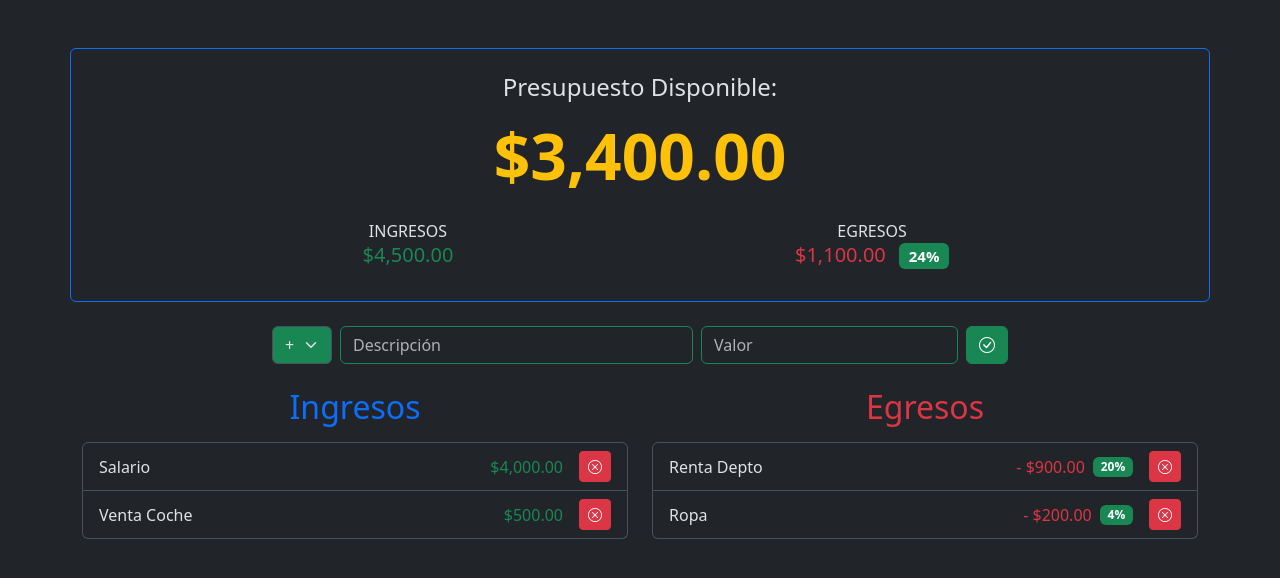
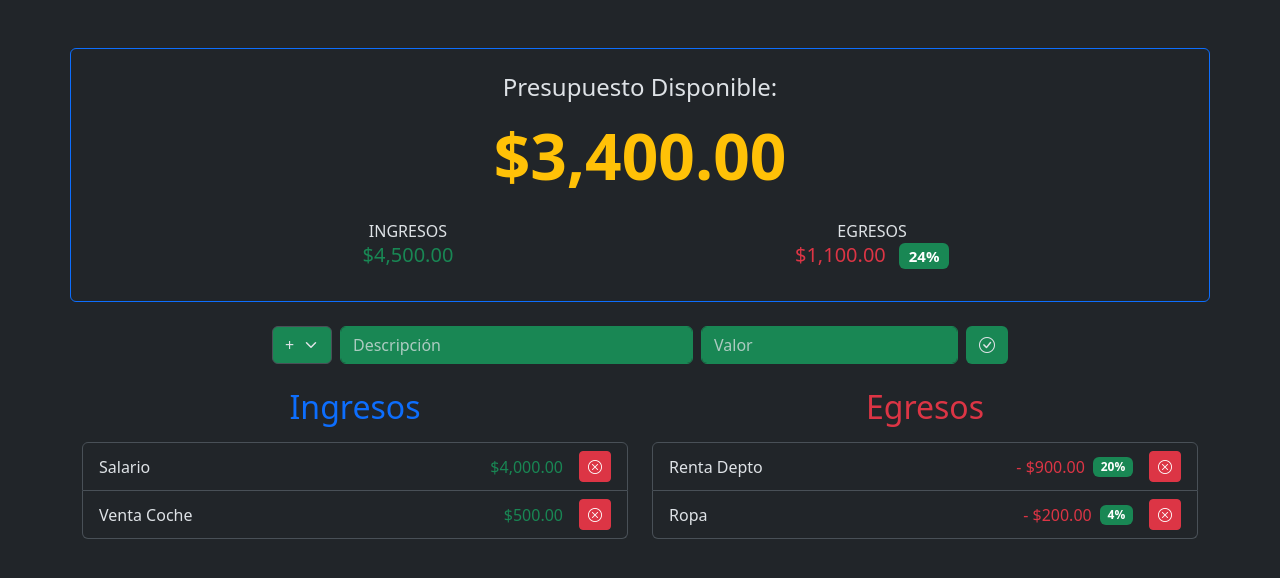
Before and after one commit to AdrianGaray/app-presupuesto, an Angular app: page / in a window 1280 px wide. Shown: the top 578 px of the page. Built offline with nearby package versions, Linux system fonts and the light colour scheme.

Commit message:
Capítulo 61 - ngClass

```diff
--- a/src/app/formulario/formulario.component.html
+++ b/src/app/formulario/formulario.component.html
@@ -3,19 +3,32 @@
     <div class="col-md-8">
       <form class="row g-2">
         <div class="col-auto">
-          <select class="form-select bg-success">
+          <select (change)="tipoOperacion($event)"
+          class="form-select bg-success"
+            [ngClass]="{'bg-danger': tipo === 'egresoOperacion',
+              'bg-success': tipo === 'ingresoOperacion' }"
+          >
             <option value="ingresoOperacion" selected>+</option>
             <option value="egresoOperacion">-</option>
           </select>
         </div>
         <div class="col">
-          <input type="text" class="form-control border-success" placeholder="Descripción" required />
+          <input type="text" class="form-control border-success" placeholder="Descripción" required
+            [ngClass]="{'bg-danger': tipo === 'egresoOperacion',
+            'bg-success': tipo === 'ingresoOperacion' }"
+          />
         </div>
         <div class="col-auto">
-          <input type="number" class="form-control border-success" placeholder="Valor" required />
+          <input type="number" class="form-control border-success" placeholder="Valor" required
+            [ngClass]="{'bg-danger': tipo === 'egresoOperacion',
+            'bg-success': tipo === 'ingresoOperacion' }"
+          />
         </div>
         <div class="col-auto">
-          <button type="submit" class="btn btn-success">
+          <button type="submit" class="btn"
+           [ngClass]="{'bg-danger': tipo === 'egresoOperacion',
+           'bg-success': tipo === 'ingresoOperacion' }"
+          >
             <i class="bi bi-check-circle"></i> <!-- Bootstrap Icon -->
           </button>
         </div>
--- a/src/app/formulario/formulario.component.ts
+++ b/src/app/formulario/formulario.component.ts
@@ -1,11 +1,17 @@
+import { CommonModule } from '@angular/common';
 import { Component } from '@angular/core';
 
 @Component({
   selector: 'app-formulario',
-  imports: [],
+  imports: [CommonModule],
   templateUrl: './formulario.component.html',
   styleUrl: './formulario.component.css'
 })
 export class FormularioComponent {
+  tipo:string="ingresoOperacion";
 
+  tipoOperacion(evento: Event){
+    const elementoSelect = evento.target as HTMLSelectElement;
+    this.tipo = elementoSelect.value;
+  }
 }
```
